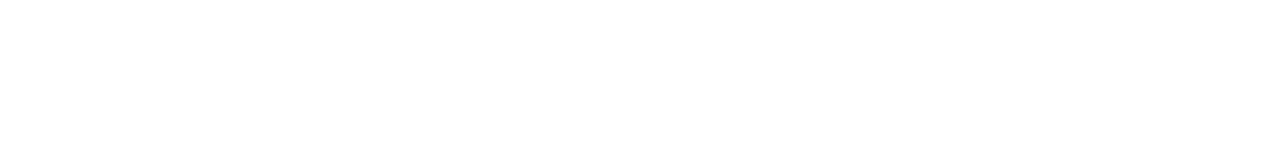
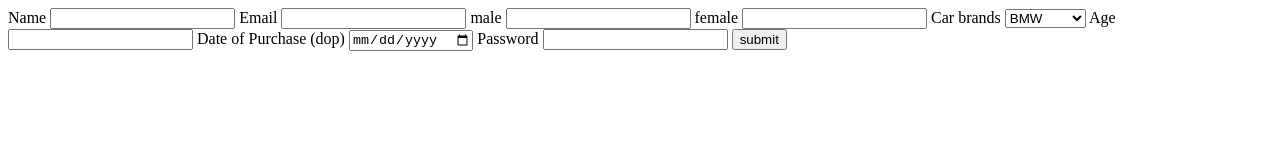
Before and after one commit to acciojob/car-insurance-form-umesh375, a website: page main.html in a window 1280 px wide. Drawn offline with Linux system fonts and the light colour scheme.

Commit message:
created a submission

```diff
--- a/main.html
+++ b/main.html
@@ -7,6 +7,29 @@
 </head>
 
 <body>
+	<form method="post">
+		<label for="name">Name</label>
+		<input id="name" type="text" required>
+		<label for="email">Email</label>
+		<input id="email" type="email" required>
+		<label for="gender_m">male</label>
+		<input for="gender" type="radio buttons" id="gender_f" required>
+		<label for="gender_f">female</label>
+		<input for="gender" type="radio buttons" id="gender_f" required>
+		<label for="car brands">Car brands</label>
+		<select id="cars" type="dropdown">
+			<option>BMW</option>
+			<option>Audi</option>
+			<option>Mercedez</option>
+		</select>
+		<label for="age">Age</label>
+		<input id="carage" type="number" required>
+		<label for="Date of Purchase (dop)">Date of Purchase (dop)</label>
+		<input id="dop" type="date" required>
+		<label for="password">Password</label>
+		<input id="password" type="password" required>
+		<button type="submit">submit</button>
+	</form>
 	<!-- the entire body must be written by student -->
     <script type="text/javascript" src="./script.js">
 </script>
```
